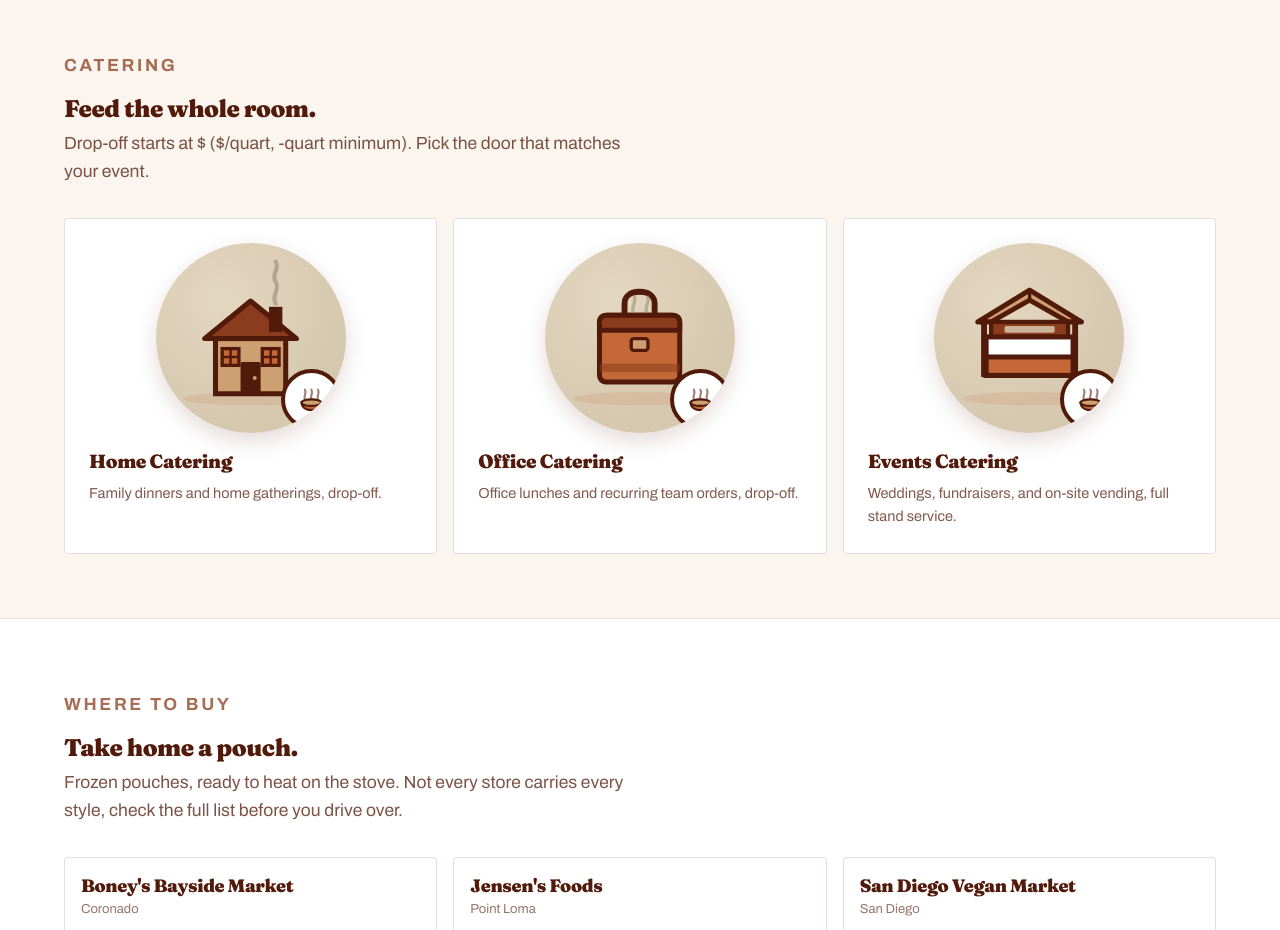
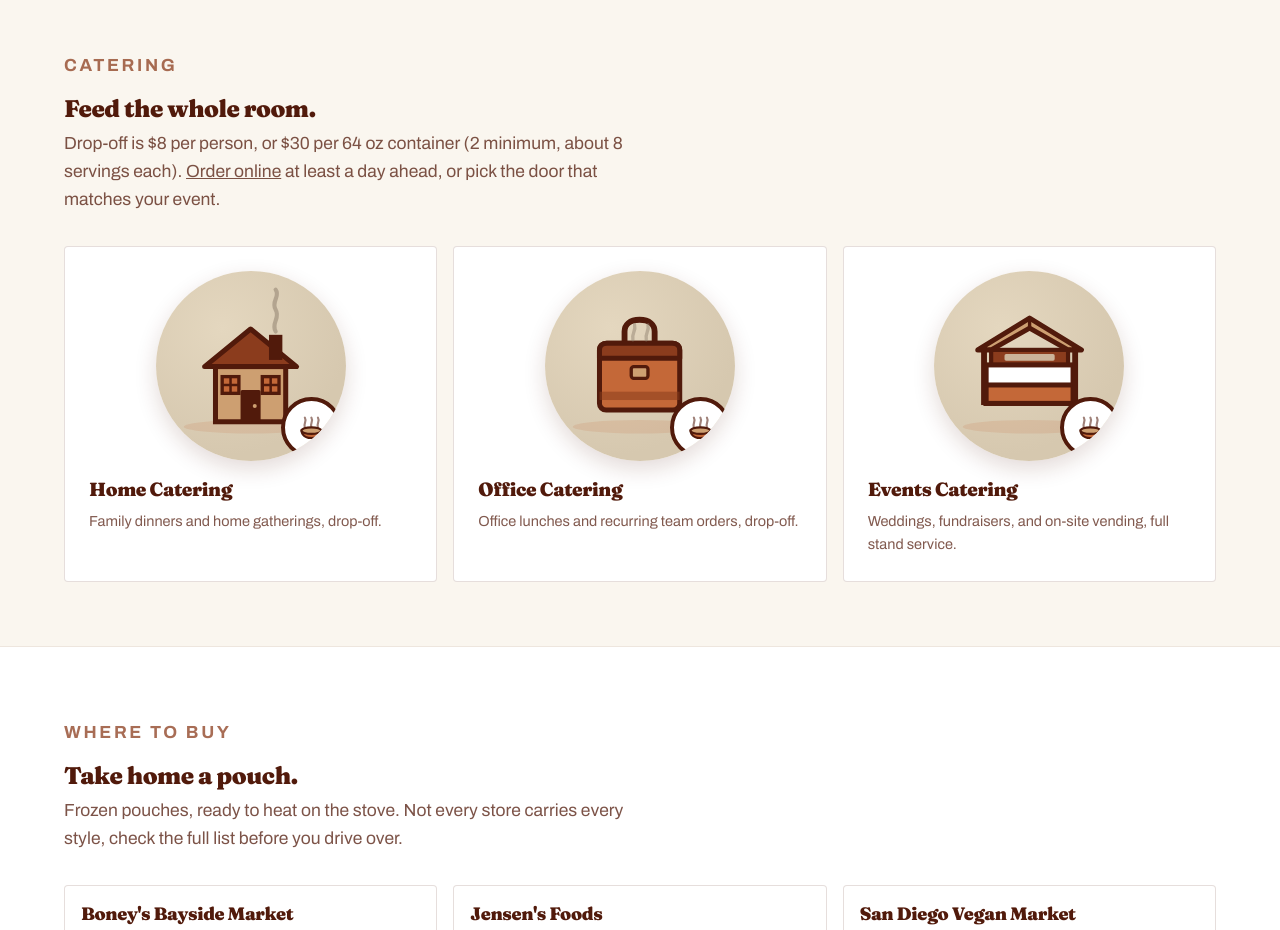
Before and after one commit to Mypozole/Mypozole.github.io, an Astro site: page / in a window 1280 px wide. Shown: the part 2200-3130 px from the top of the page. Built offline with nearby package versions, Linux system fonts and the light colour scheme; Astro itself is replaced by a stand-in of ours; no server answers.

Commit message:
Show Square store catering prices on the home page teaser

```diff
--- a/src/components/CateringTeaser.astro
+++ b/src/components/CateringTeaser.astro
@@ -1,6 +1,7 @@
 ---
 import cateringData from '../data/catering-pricing.json';
 import CateringIcon from './CateringIcon.astro';
+import site from '../data/site.json';
 const d = cateringData.dropOff;
 ---
 <section class="band" id="catering">
@@ -8,7 +9,7 @@ const d = cateringData.dropOff;
     <div class="sec-head">
       <p class="label">Catering</p>
       <h2>Feed the whole room.</h2>
-      <p>Drop-off starts at ${d.minimumDollars} (${d.pricePerQuart}/quart, {d.minimumQuarts}-quart minimum). Pick the door that matches your event.</p>
+      <p>Drop-off is ${d.pricePerPerson} per person, or ${d.containerPrice} per {d.containerOz} oz container ({d.minimumContainers} minimum, about {d.servingsPerContainer} servings each). <a href={site.onlineStoreUrl}>Order online</a> at least a day ahead, or pick the door that matches your event.</p>
     </div>
     <div class="doors">
       <a href="/catering/home" class="door">
```
